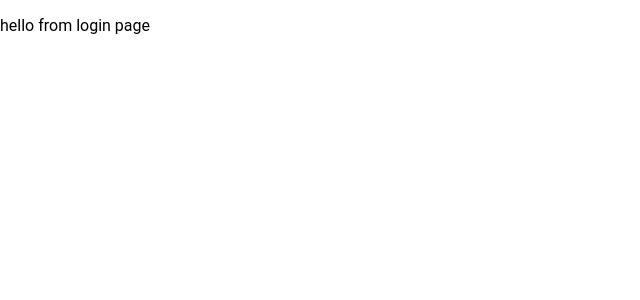
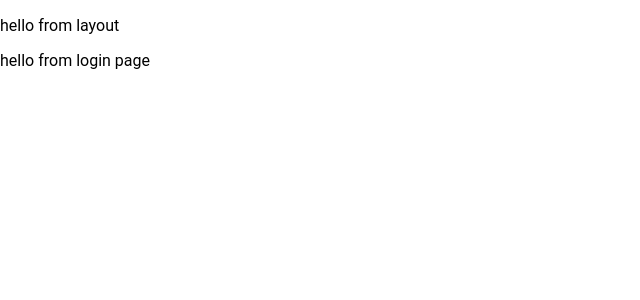
Before and after one commit to zilahir/R0334-3007-Labwork6, a React (Create React App) app: page /login in a window 1280 px wide. Shown: the top 300 px of the page, without its empty margins (0-640 px from the left). Built offline with nearby package versions, Linux system fonts and the light colour scheme.

Commit message:
implementing layout

```diff
--- /dev/null
+++ b/src/components/Layout/index.tsx
@@ -0,0 +1,18 @@
+import { ReactElement } from "react"
+
+interface Ilayout {
+    children: ReactElement | ReactElement[]
+}
+
+const Layout = ({ children }: Ilayout): ReactElement => (
+    <div>
+        <p>
+            hello from layout
+        </p>
+        <>
+            {children}
+        </>
+    </div>
+)
+
+export default Layout;
--- a/src/pages/Login/index.tsx
+++ b/src/pages/Login/index.tsx
@@ -1,11 +1,14 @@
 import { ReactElement } from "react"
+import Layout from "../../components/Layout"
 
 const Login = (): ReactElement => (
-    <div>
-        <p>
-            hello from login page
-        </p>
-    </div>
+    <Layout>
+        <div>
+            <p>
+                hello from login page
+            </p>
+        </div>
+    </Layout>
 )
 
 export default Login
```
